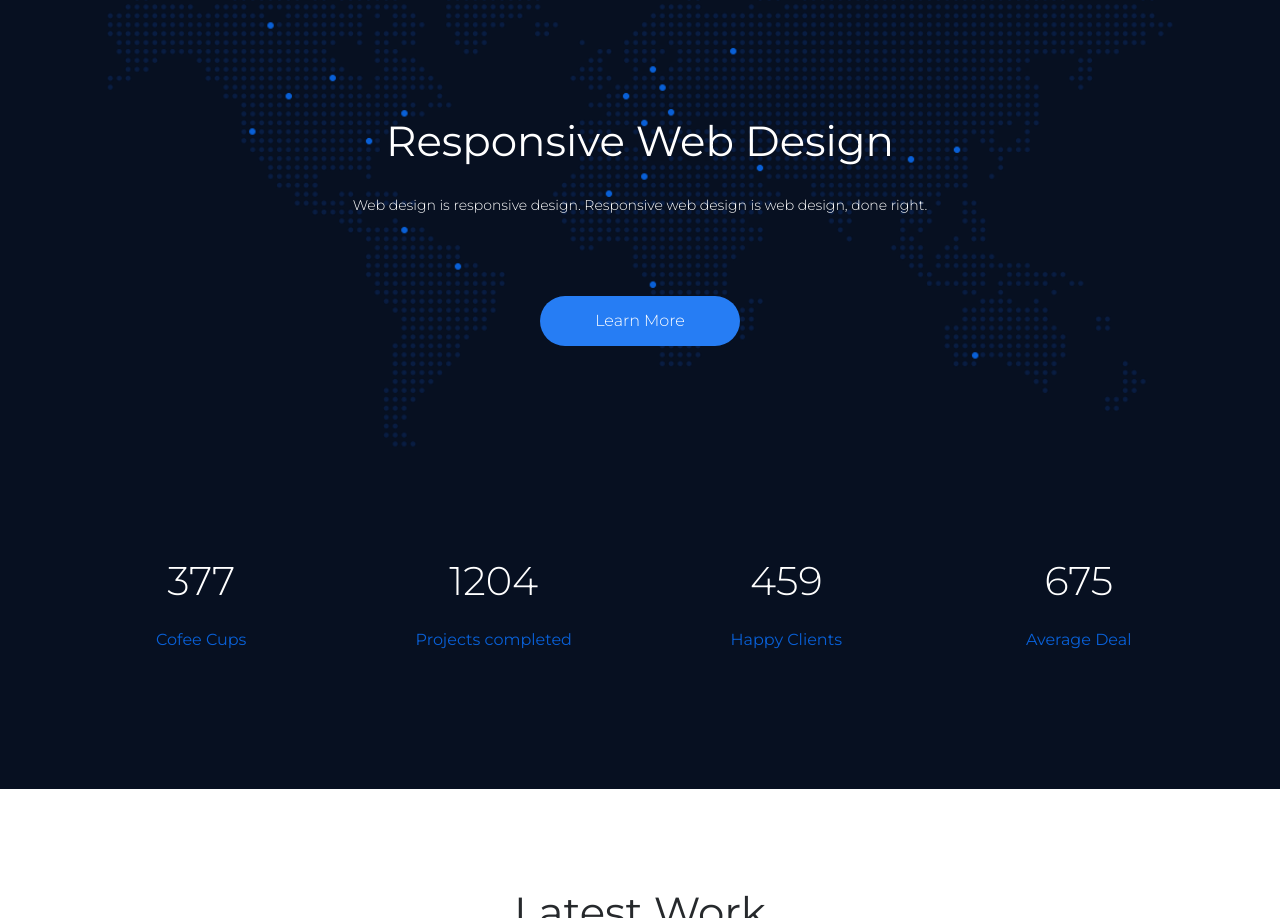
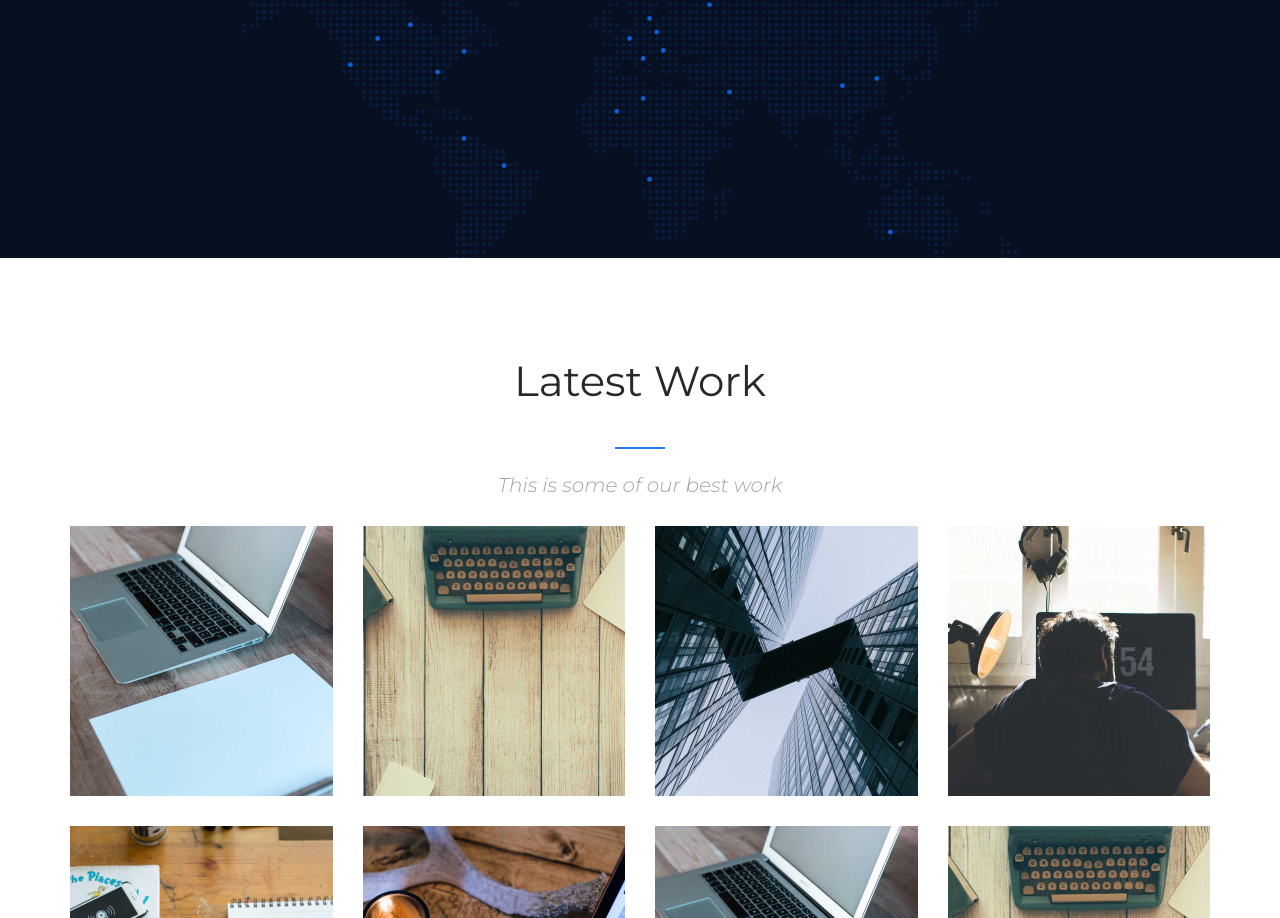
Before and after one commit to FlorenceBixby/CSS, a plain HTML site: page index.html in a window 1280 px wide. Shown: the part 2402-3320 px from the top of the page. Drawn offline with nearby package versions, Linux system fonts and the light colour scheme.

Commit message:
Update index.html

```diff
--- a/index.html
+++ b/index.html
@@ -174,37 +174,6 @@
 
         <section class="site-section section-map-feature text-center">
 
-            <div class="container">
-                <h2>Responsive Web Design</h2>
-                <p>Web design is responsive design. Responsive web design is web design, done right.</p>
-                <a href="#" class="btn btn-fill">Learn More</a>
-                <div class="row">
-                    <div class="col-sm-3 col-xs-6">
-                        <div class="counter-item">
-                            <p class="counter" data-to="377" data-speed="2000">0</p>
-                            <h3>Cofee Cups</h3>
-                        </div><!-- /.counter-item -->
-                    </div>
-                    <div class="col-sm-3 col-xs-6">
-                        <div class="counter-item">
-                            <p class="counter" data-to="1204" data-speed="2000">0</p>
-                            <h3>Projects completed</h3>
-                        </div> <!-- /.counter-item -->
-                    </div>
-                    <div class="col-sm-3 col-xs-6">
-                        <div class="counter-item">
-                            <p class="counter" data-to="459" data-speed="1000">0</p>
-                            <h3>Happy Clients</h3>
-                        </div><!-- /.counter-item -->
-                    </div>
-                    <div class="col-sm-3 col-xs-6">
-                        <div class="counter-item">
-                            <p class="counter" data-to="675" data-speed="1000">0</p>
-                            <h3>Average Deal</h3>
-                        </div><!-- /.counter-item -->
-                    </div>
-                </div>
-            </div>
 
         </section><!-- /.section-map-feature -->
 
```
